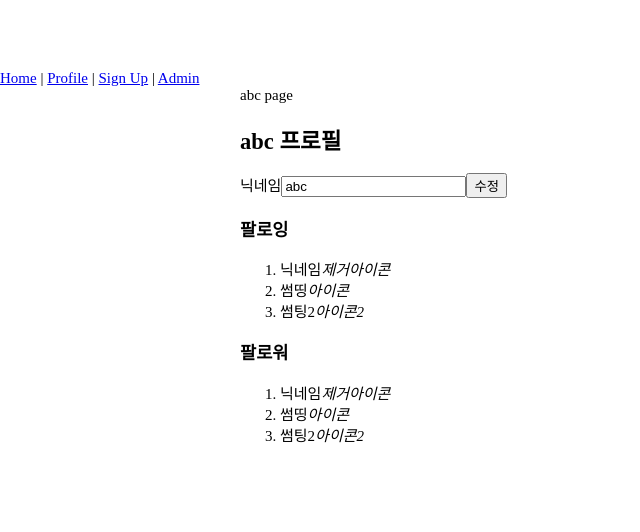
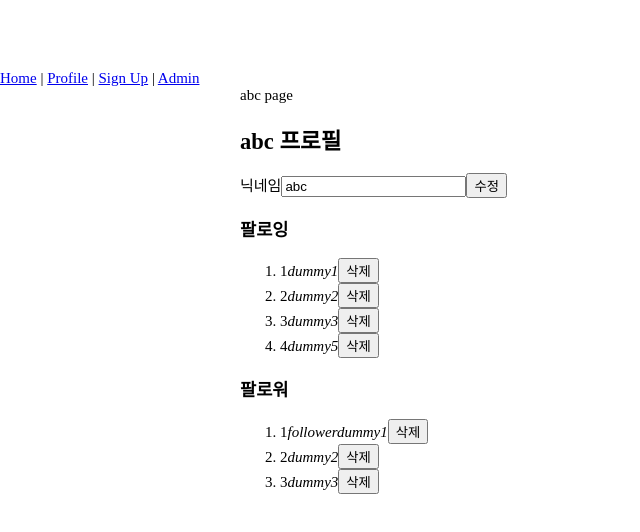
Before and after one commit to WonhyeokJung/gorilla-bird, a Nuxt app in the folder front/gorillabird-front/: page /profile in a window 1280 px wide. Shown: the top 532 px of the page, without its empty margins (0-640 px from the left). Built offline with nearby package versions, Linux system fonts and the light colour scheme; a web font is replaced by a local one.

Commit message:
[feat]middleware & rebuilding middleware

```diff
--- a/front/gorillabird-front/app.vue
+++ b/front/gorillabird-front/app.vue
@@ -17,8 +17,9 @@
 <script>
 import { useUsersStore } from '~/stores/users';
 // import useEventBus from '~/utils/bus';
-import TheProfileCard from '~/components/TheProfileCard.vue'
+import TheProfileCard from '~/components/TheProfileCard.vue';
 import BaseLoadingBar from './components/BaseLoadingBar.vue';
+
 export default {
   components: { BaseLoadingBar, TheProfileCard },
   setup() {
@@ -39,9 +40,9 @@ export default {
       loadingStatus.value = false;
     });
     $trigger('startLoading');
-    router.beforeEach(async (to, from, next) => {
+    router.beforeEach((to, from, next) => {
       $trigger('startLoading');
-      await next();
+      next();
     });
 
     if (!usersStore.state.me) {
--- a/front/gorillabird-front/components/TheFollowList.vue
+++ b/front/gorillabird-front/components/TheFollowList.vue
@@ -1,22 +1,16 @@
 <template>
   <div>
     <ol>
-      <li>
-        <span>닉네임</span>
-        <i>제거아이콘</i>
-      </li>
-      <li>
-        <span>썸띵</span>
-        <i>아이콘</i>
-      </li>
-      <li>
-        <span>썸팅2</span>
-        <i>아이콘2</i>
+      <li v-for="user in follow" :key="user.id">
+        <span>{{ user.id }}</span>
+        <i>{{ user.nickname }}</i>
+        <button @click="remove(user)">삭제</button>
       </li>
     </ol>
   </div>
 </template>
 <script>
+import { useUsersStore } from '~~/stores/users'
 export default {
   name: 'TheFollowListComponent',
   components: {},
@@ -29,23 +23,17 @@ export default {
     return {
     }
   },
-  props: {},
-  setup() {},
-  data() {
-    return {
-      sampleData: ''
+  props: {
+    follow: {
+      type: Array,
+      required: true
+    },
+    remove: {
+      type: Function,
+      required: true
     }
   },
-  computed: {},
-  watch: {},
-  beforeCreate() {},
-  created() {},
-  beforeMount() {},
-  mounted() {},
-  beforeUpdate() {},
-  updated() {},
-  beforeUnmount() {},
-  unmounted() {},
-  methods: {}
+  setup() {
+  },
 }
 </script>
--- a/front/gorillabird-front/components/ThePostCard.vue
+++ b/front/gorillabird-front/components/ThePostCard.vue
@@ -123,7 +123,7 @@ export default {
       transform: scale(1.125, 1.125);
     -webkit-transition: -webkit-transfrom .5s;
       transition: transform .5s;
-    /* will-change: filter; */
+    will-change: filter;
     /* isolation: isolate; */
   }
 
--- a/front/gorillabird-front/pages/profile.vue
+++ b/front/gorillabird-front/pages/profile.vue
@@ -10,11 +10,11 @@
       </form>
       <div>
         <h3>팔로잉</h3>
-        <FollowList />
+        <FollowList :follow="state.followingList" :remove="removeFollowing" />
       </div>
       <div>
         <h3>팔로워</h3>
-        <FollowList />
+        <FollowList :follow="state.followerList" :remove="removeFollower" />
       </div>
     </div>
   </div>
@@ -30,7 +30,9 @@ export default {
   components: { FollowList },
   setup() {
     const usersStore = useUsersStore();
-    const me = computed(() => usersStore.state.me.nickname);
+    const { state } = storeToRefs(usersStore);
+    const { removeFollowing, removeFollower } = usersStore;
+    const me = computed(() => state.value.me.nickname);
     const nickname = ref(me.value);
     // Nuxt function : <head></head> settings
     useHead({
@@ -53,9 +55,12 @@ export default {
     }
 
     return {
+      state,
       me,
       nickname,
-      onChangeNickname
+      onChangeNickname,
+      removeFollowing,
+      removeFollower
     }
   },
 }
--- a/front/gorillabird-front/plugins/fontawesome.js
+++ b/front/gorillabird-front/plugins/fontawesome.js
@@ -14,4 +14,4 @@ library.add(fas, far, fab)
 export default defineNuxtPlugin((nuxtApp) => {
   // font-awesome-icon이란 컴포넌트 생성
   nuxtApp.vueApp.component('font-awesome-icon', FontAwesomeIcon, {})
-})
+});
--- a/front/gorillabird-front/stores/users.js
+++ b/front/gorillabird-front/stores/users.js
@@ -1,8 +1,38 @@
 export const useUsersStore = defineStore('users', () => {
   const state = reactive({
     me: { nickname: 'abc', email: 'abc@abc.com' },
-    followingList: [],
-    followerList: []
+    followingList: [
+      {
+        id: 1,
+        nickname: 'dummy1',
+      },
+      {
+        id: 2,
+        nickname: 'dummy2',
+      },
+      {
+        id: 3,
+        nickname: 'dummy3',
+      },
+      {
+        id: 4,
+        nickname: 'dummy5'
+      }
+    ],
+    followerList: [
+      {
+        id: 1,
+        nickname: 'followerdummy1',
+      },
+      {
+        id: 2,
+        nickname: 'dummy2',
+      },
+      {
+        id: 3,
+        nickname: 'dummy3',
+      },
+    ]
   });
 
   function signUp(payload) {
@@ -20,11 +50,30 @@ export const useUsersStore = defineStore('users', () => {
     state.me.nickname = payload.nickname;
   }
 
+  function addFollowing(payload) {
+    state.followingList.push(payload);
+  }
+  function addFollower(payload) {
+    state.followerList.push(payload);
+  }
+  function removeFollowing(payload) {
+    const index = state.followingList.findIndex(v => v.id === payload.id);
+    state.followingList.splice(index, 1);
+  }
+  function removeFollower(payload) {
+    const index = state.followerList.findIndex(v => v.id === payload.id);
+    state.followerList.splice(index, 1);
+  }
+
   return {
     state,
     signUp,
     login,
     logout,
-    changeNickname
+    changeNickname,
+    addFollowing,
+    addFollower,
+    removeFollowing,
+    removeFollower
   }
 });
```
Also changed, not shown: front/gorillabird-front/middleware/auth.global.js (added, +7 -0 lines), front/gorillabird-front/middleware/anonymous.js (added), front/gorillabird-front/plugins/event-triggers.js (renamed from front/gorillabird-front/plugins/eventTriggers.js).
